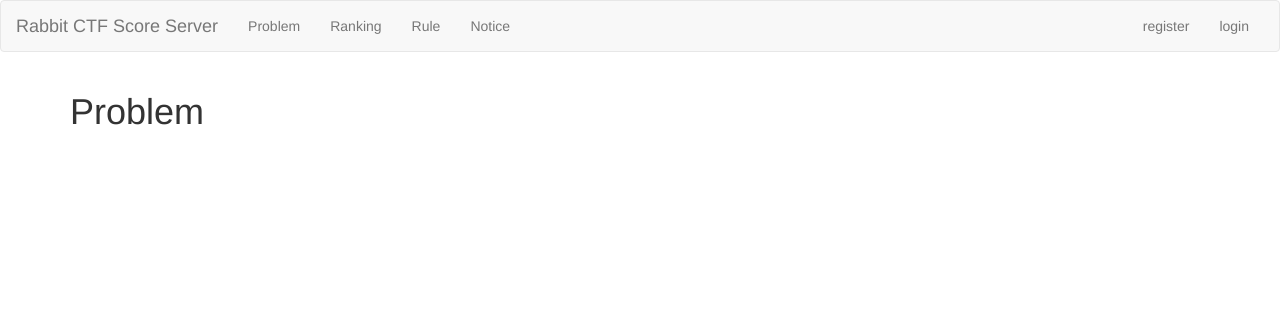
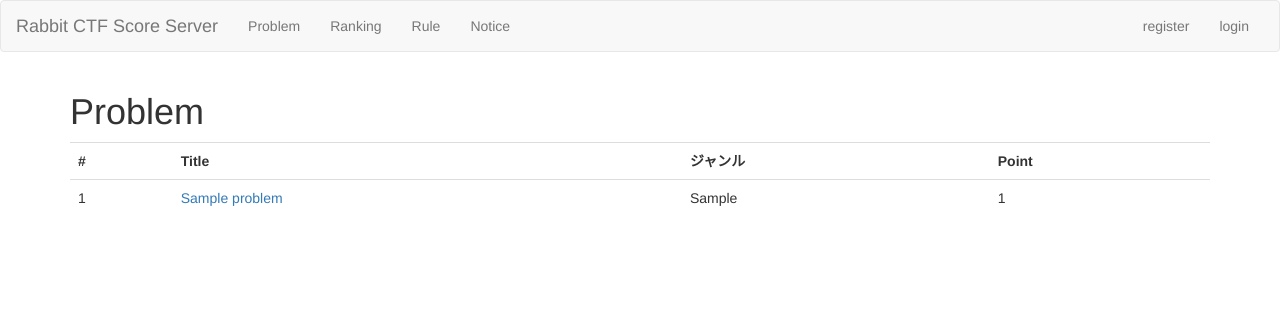
Before and after one commit to jtwp470/rabbit_server, a Flask app: page /problem in a window 1280 px wide. Shown: the top 312 px of the page. Run offline with Flask 2, Linux system fonts and the light colour scheme; tables that the repository leaves empty hold one stand-in row (values such as "Sample post"); some libraries are stand-ins or nearby versions.

Commit message:
:new: 問題一覧の表示と問題を作成し追加できるように変更

```diff
--- a/rabbit_server/templates/problem_top.html
+++ b/rabbit_server/templates/problem_top.html
@@ -2,4 +2,12 @@
 {% block body %}
 
 <h1>Problem</h1>
+
+<table class="table">
+    <tr><th>#</th><th>Title</th><th>ジャンル</th><th>Point</th></tr>
+    {% for problem in problems %}
+    <tr><td>{{ problem.problem_id }}</td><td><a href={{ url_for('view_problem', id=problem.id) }}>{{ problem.title }}</a></td>
+        <td>{{ problem.type }}</td><td>{{ problem.point }}</td>
+    {% endfor %}
+</table>
 {% endblock %}
--- a/rabbit_server/views.py
+++ b/rabbit_server/views.py
@@ -95,12 +95,14 @@ def add_admin():
 
 @app.route('/problem')
 def top_problem():
-    return render_template('problem_top.html')
+    problems = db.session.query(ProblemTable).all()
+    return render_template('problem_top.html', problems=problems)
 
 
 @app.route('/problem/<id>')
 def view_problem(id):
-    problem = db.session.query(ProblemTable).filter(ProblemTable.problem_id == id).all()
+    problem = db.session.query(ProblemTable).filter(
+        ProblemTable.problem_id == id).all()
     if problem:
         return render_template("problem/problem_view.html", problem=problem[0])
     return redirect(url_for('start_page'))
```
